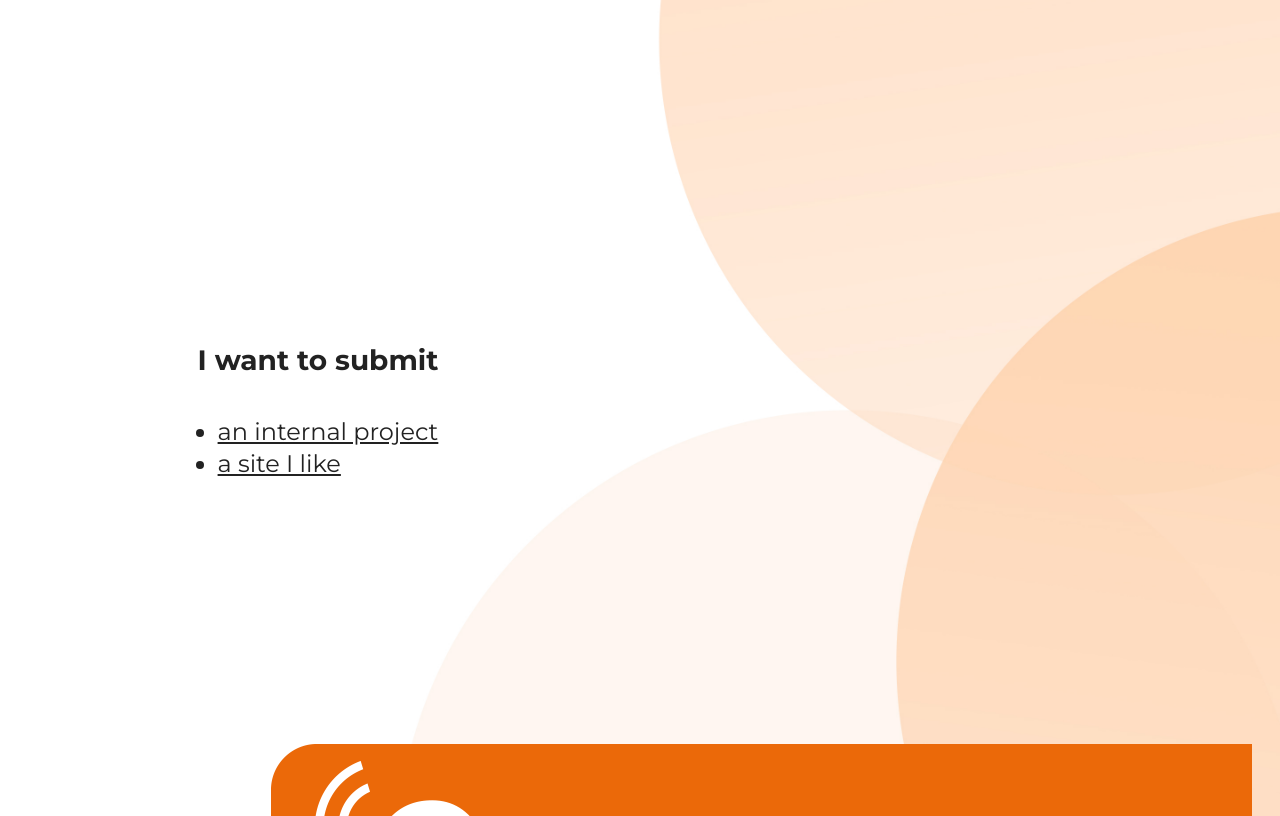
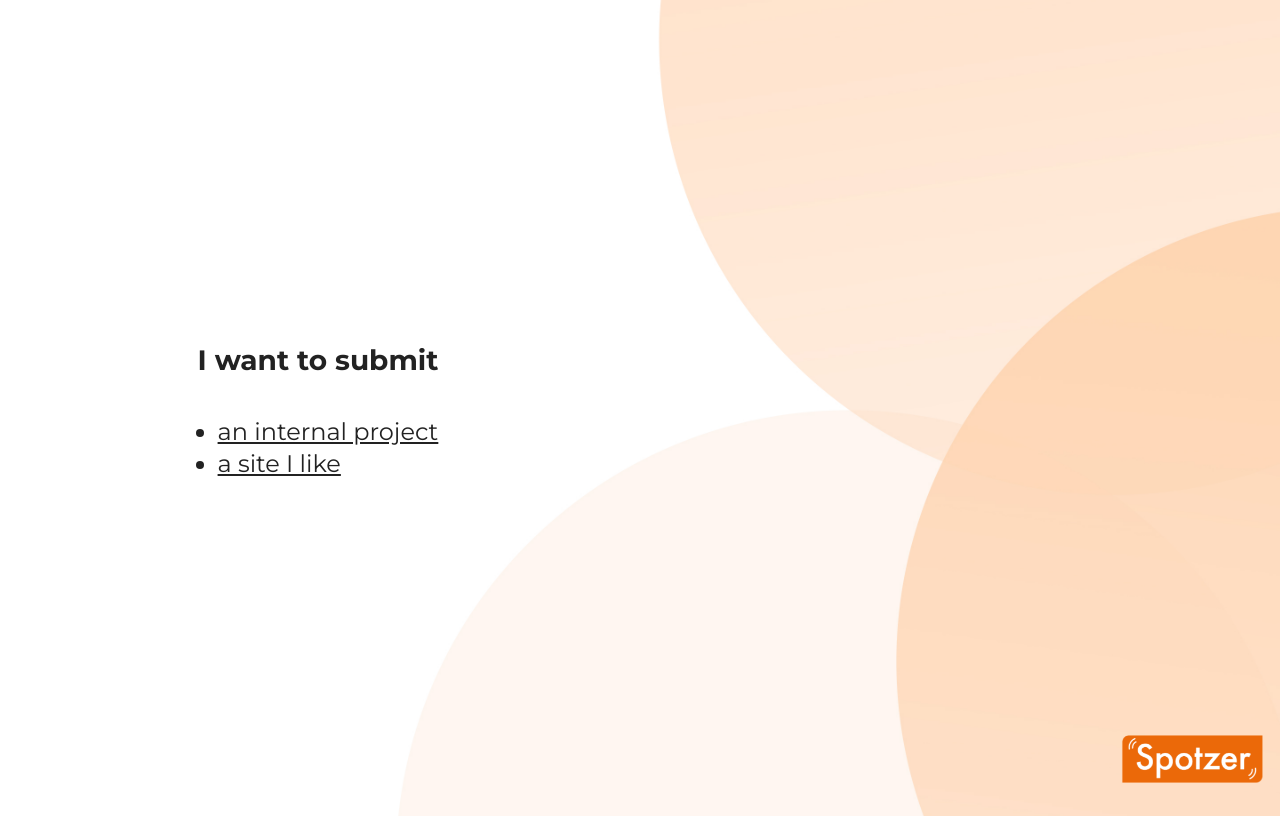
Before and after one commit to spotzerdesign/submit, a plain HTML site: page index.html in a window 1280 px wide. Drawn offline with nearby package versions, Linux system fonts and the light colour scheme.

Commit message:
logo fix

```diff
--- a/style.css
+++ b/style.css
@@ -57,7 +57,7 @@ ul {
     padding-left: 20px;
 }
 
-.logo {
+.logo img {
     position: fixed;
     right: 1rem;
     bottom: 1rem;
@@ -66,7 +66,7 @@ ul {
     transition: all 0.25s ease-out;
 }
 
-.logo:hover {
+.logo:hover img {
     -webkit-box-shadow: 0px 5px 25px -10px rgba(0, 0, 0, 0.6);
     box-shadow: 0px 5px 25px -10px rgba(0, 0, 0, 0.6);
     transform: scale(1.05);
```
